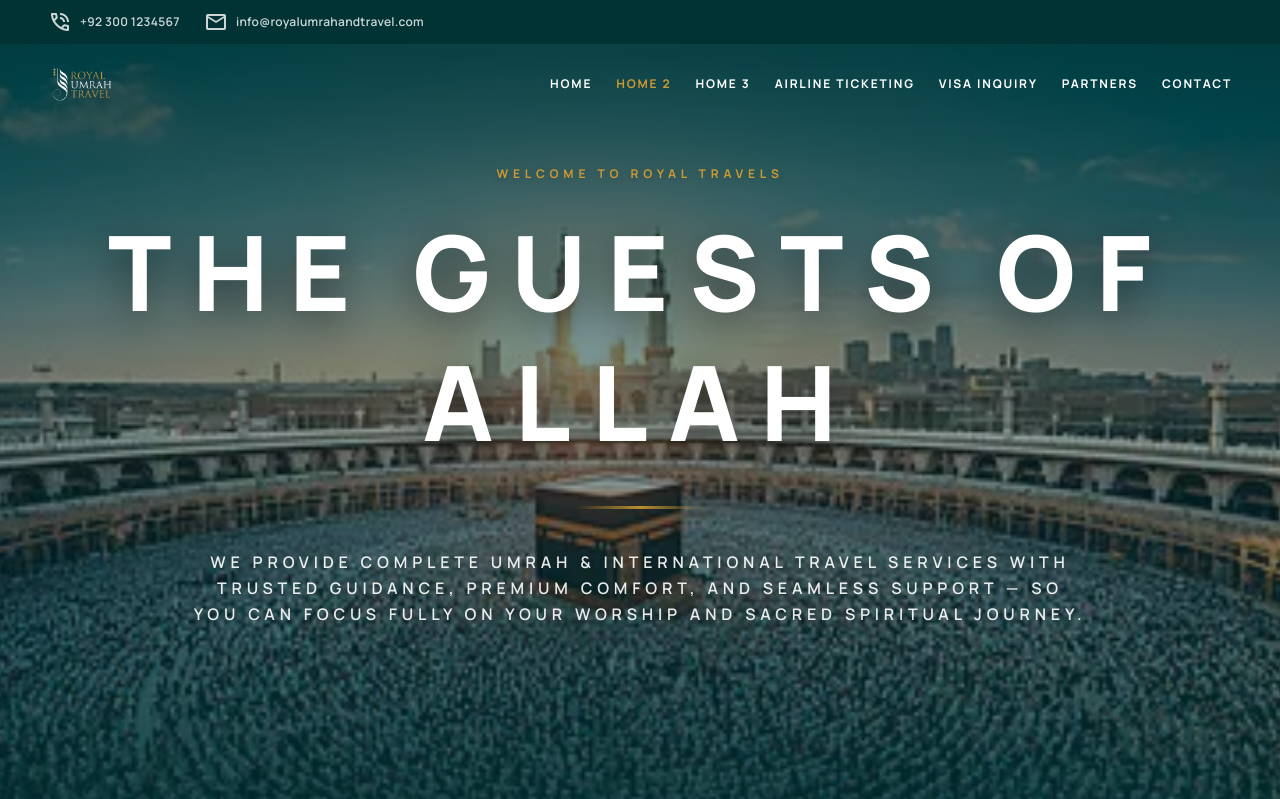
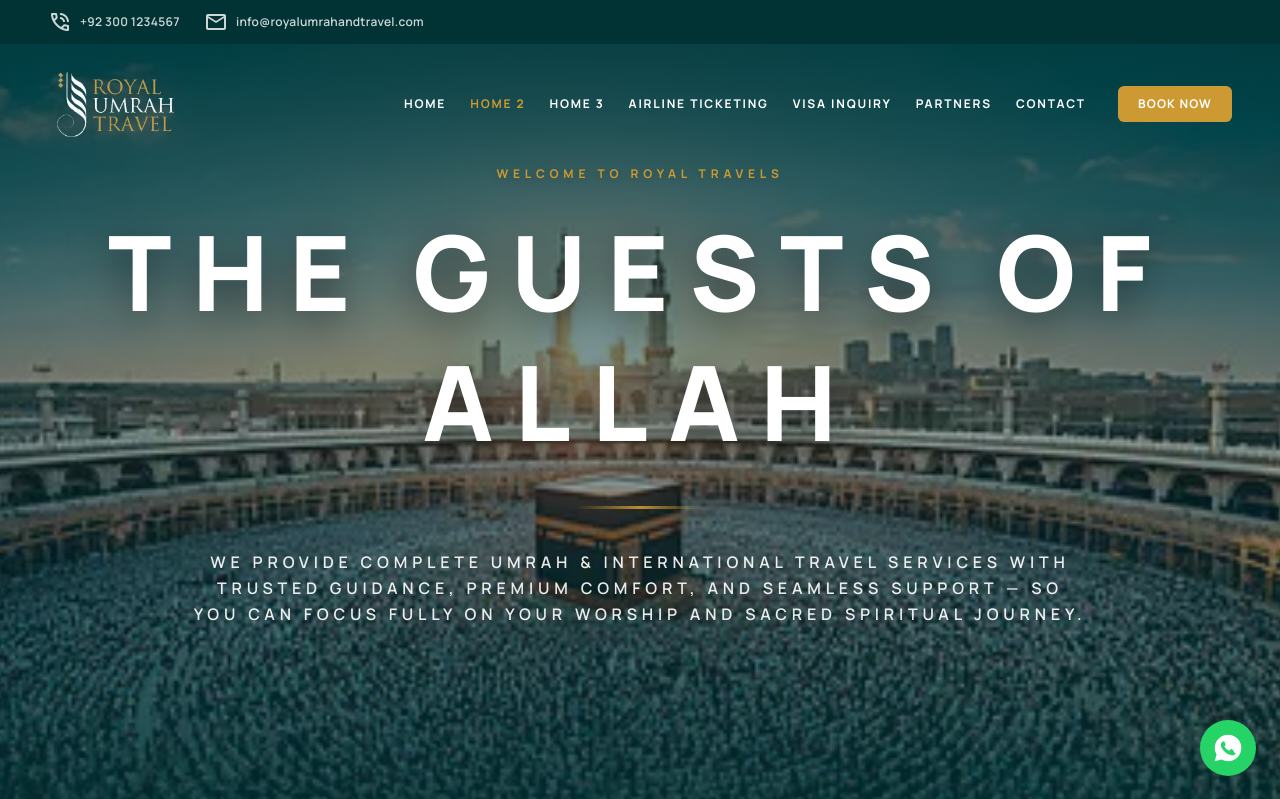
Before and after one commit to abubaker082512/rehman-umrah-travels, a React (Vite) app in the folder client/: page /home2 in a window 1280 px wide. Shown: the top 799 px of the page. Built offline with nearby package versions, Linux system fonts and the light colour scheme; no server answers.

Commit message:
Double logo size, add Book Now to navbar, and add floating WhatsApp button

```diff
--- a/client/src/components/Navbar.jsx
+++ b/client/src/components/Navbar.jsx
@@ -28,7 +28,7 @@ const Navbar = ({ isVersion2 = false }) => {
     <nav className={`fixed top-0 left-0 right-0 z-50 ${isVersion2 ? 'bg-[#013334]/80 backdrop-blur-md' : 'bg-[#013334] dark:bg-[#001c1d]'} shadow-[0_8px_40px_rgba(1,51,52,0.06)]`}>
       <div className="flex justify-between items-center w-full px-4 sm:px-6 md:px-8 py-3 md:py-4 max-w-screen-2xl mx-auto">
         <Link to="/" className="flex items-center gap-2">
-          <img src={logo} alt="Royal Travel & Tours Logo" className="h-8 sm:h-10 w-auto" />
+          <img src={logo} alt="Royal Travel & Tours Logo" className="h-16 sm:h-20 w-auto" />
         </Link>
         <div className="hidden md:flex items-center gap-6">
           {links.map((l) => (
--- a/client/src/pages/Home2.jsx
+++ b/client/src/pages/Home2.jsx
@@ -145,13 +145,14 @@ const Home2 = () => {
 
         {/* Main Navbar Overlay */}
         <nav className="px-6 md:px-12 py-5 flex justify-between items-center bg-transparent">
-          {/* Logo (Rehman Travel Logo image - alt updated to Royal) */}
+          {/* Logo (Rehman Travel Logo image - alt updated to Royal) - Doubled Size */}
           <Link to="/" className="flex items-center gap-2 select-none">
-            <img src={logo} alt="Royal Umrah & Travels Logo" className="h-8 sm:h-10 w-auto" />
+            <img src={logo} alt="Royal Umrah & Travels Logo" className="h-16 sm:h-20 w-auto" />
           </Link>
 
-          {/* Navigation Links */}
-          <div className="hidden md:flex items-center gap-6 text-xs font-bold tracking-[0.15em] text-white">
+          {/* Navigation Links & Book Now Button */}
+          <div className="hidden lg:flex items-center gap-8">
+            <div className="flex items-center gap-6 text-xs font-bold tracking-[0.15em] text-white font-manrope">
               <Link to="/" className="hover:text-[#CD9933] transition-colors uppercase">HOME</Link>
               <Link to="/home2" className="hover:text-[#CD9933] transition-colors uppercase text-[#CD9933]">HOME 2</Link>
               <Link to="/home3" className="hover:text-[#CD9933] transition-colors uppercase">HOME 3</Link>
@@ -160,11 +161,16 @@ const Home2 = () => {
               <Link to="/about" className="hover:text-[#CD9933] transition-colors uppercase">PARTNERS</Link>
               <Link to="/contact" className="hover:text-[#CD9933] transition-colors uppercase">CONTACT</Link>
             </div>
+            <Link to="/packages" className="bg-[#CD9933] text-white px-5 py-2.5 rounded-md font-manrope text-xs font-bold tracking-widest uppercase hover:bg-white hover:text-[#013334] transition-all duration-300">Book Now</Link>
+          </div>
 
+          <div className="flex items-center gap-4 lg:hidden">
+            <Link to="/packages" className="bg-[#CD9933] text-white px-3 py-1.5 rounded-md font-manrope text-xs font-bold tracking-widest uppercase hover:bg-white hover:text-[#013334] transition-all duration-300">Book Now</Link>
             {/* Mobile Menu Icon */}
-          <Link to="/contact" className="md:hidden text-white hover:text-[#CD9933] transition-colors">
+            <Link to="/contact" className="text-white hover:text-[#CD9933] transition-colors">
               <span className="material-symbols-outlined text-2xl">menu</span>
             </Link>
+          </div>
         </nav>
       </header>
 
@@ -839,6 +845,22 @@ const Home2 = () => {
         </div>
       </footer>
 
+      {/* Floating WhatsApp Button */}
+      <a
+        href="https://wa.me/923001234567"
+        target="_blank"
+        rel="noopener noreferrer"
+        className="fixed bottom-6 right-6 z-50 bg-[#25D366] text-white w-14 h-14 rounded-full flex items-center justify-center shadow-2xl hover:scale-110 hover:bg-[#128C7E] transition-all duration-300 group"
+        aria-label="Chat on WhatsApp"
+      >
+        <svg className="w-8 h-8 fill-current" viewBox="0 0 24 24">
+          <path d="M12.012 2c-5.506 0-9.989 4.478-9.99 9.984a9.96 9.96 0 001.37 5.028L2 22l5.147-1.346a9.926 9.926 0 004.859 1.262h.005c5.505 0 9.99-4.478 9.99-9.985 0-2.667-1.037-5.176-2.923-7.062A9.919 9.919 0 0012.012 2zm5.757 14.072c-.25.705-1.458 1.34-2.008 1.425-.503.078-1.157.144-3.328-.755-2.777-1.149-4.57-3.978-4.71-4.164-.139-.185-1.127-1.499-1.127-2.862 0-1.363.708-2.03.96-2.302.251-.271.554-.34.739-.34h.53c.172 0 .402.003.582.414.195.446.666 1.635.726 1.758.06.124.1.268.017.433-.082.165-.124.268-.247.412-.124.145-.262.32-.375.43-.124.12-.254.25-.11.498.145.247.643 1.058 1.38 1.714.948.844 1.748 1.106 1.996 1.229.248.123.392.103.536-.062.145-.165.62-.722.785-.97.166-.247.33-.206.558-.124.23.083 1.45.682 1.7 1.805.02.103.015.207-.005.31z"/>
+        </svg>
+        <span className="absolute right-16 bg-[#013334] text-white text-xs font-bold px-3 py-1.5 rounded-md opacity-0 group-hover:opacity-100 transition-opacity duration-300 whitespace-nowrap shadow-md border border-white/10">
+          Chat with Us
+        </span>
+      </a>
+
     </div>
   )
 }
```
Lines whose indentation alone changed are shown as unchanged.
